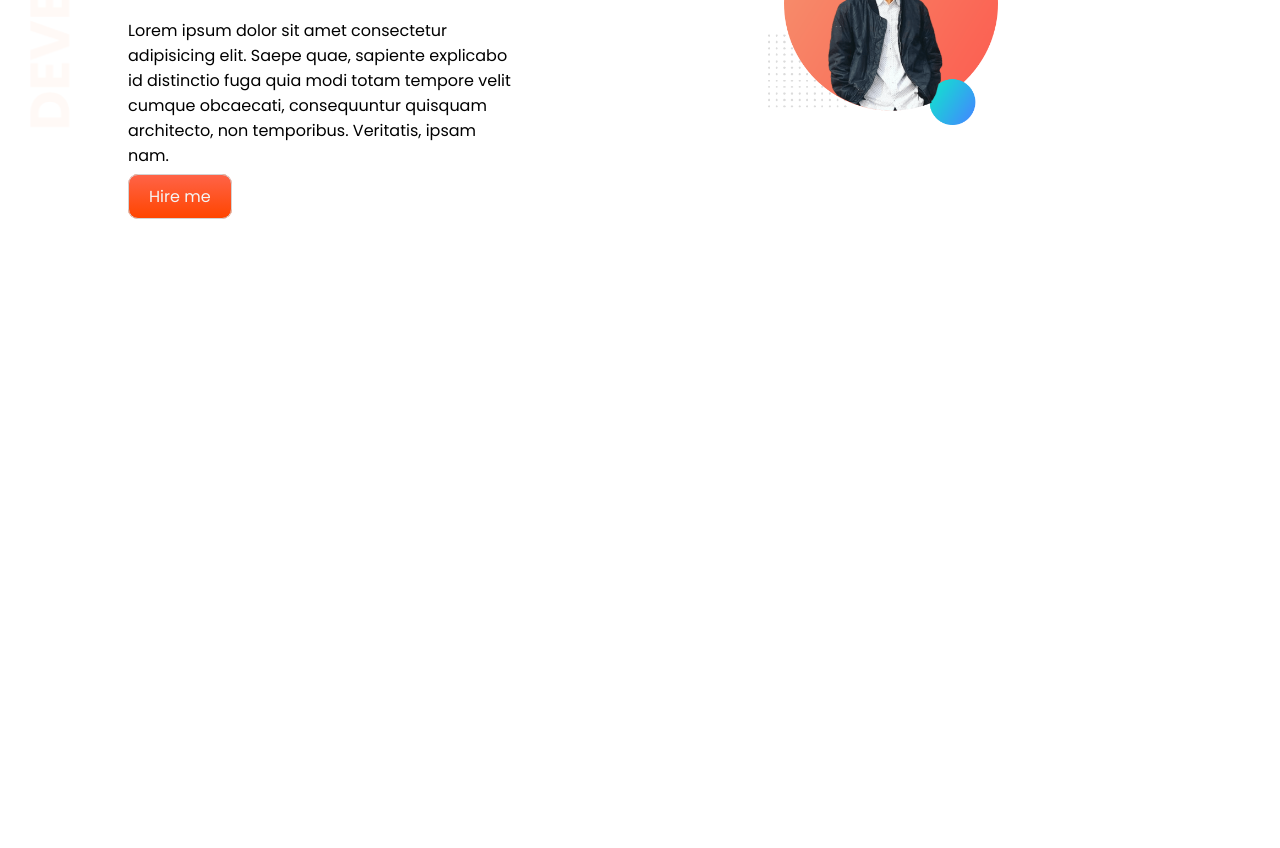
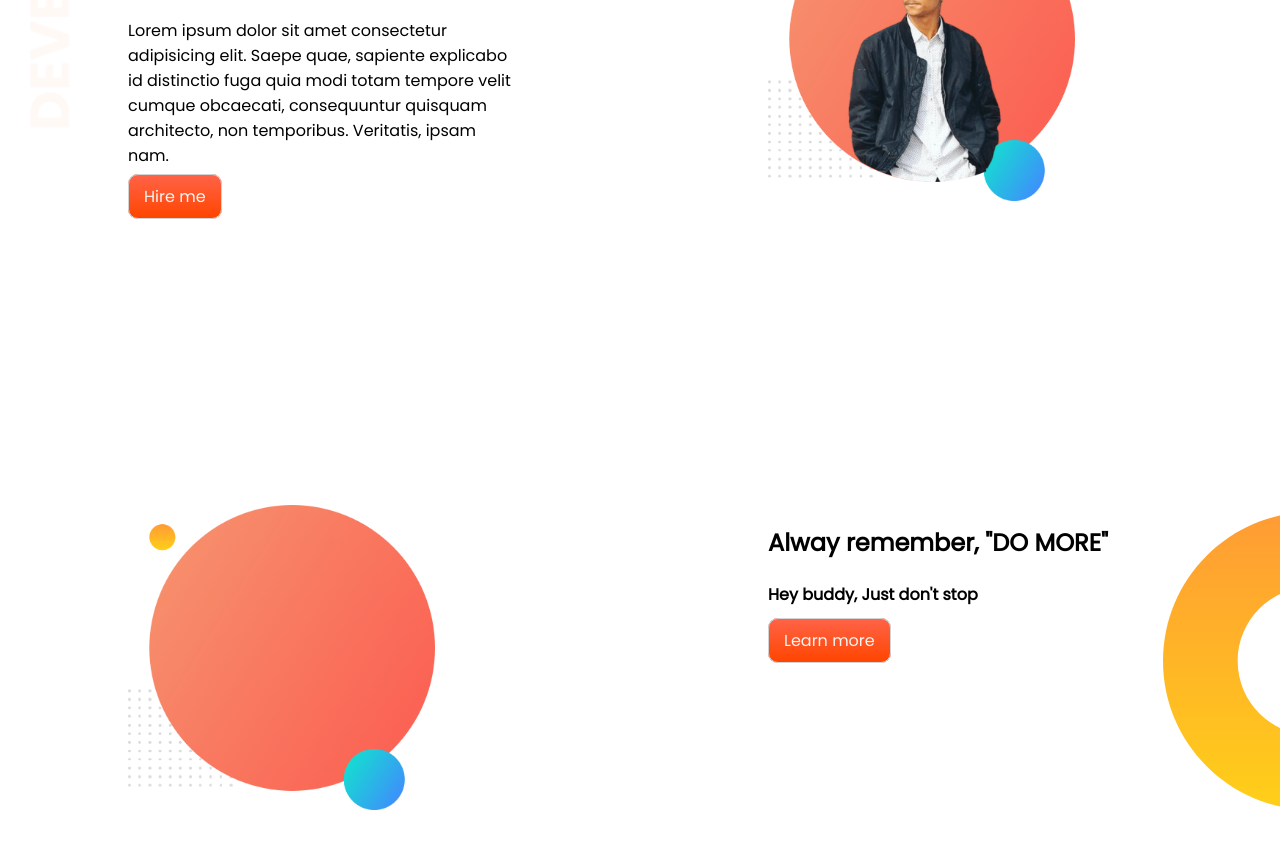
Before and after one commit to ratulinspace/basic_practice_html, a plain HTML site: page index.html in a window 1280 px wide. Shown: the part 232-1080 px from the top of the page. Before the commit the page ends 800 px from the top, so only its background shows below. Drawn offline with Linux system fonts and the light colour scheme.

Commit message:
Dream part created

```diff
--- a/index.html
+++ b/index.html
@@ -29,7 +29,7 @@
                     quia modi totam tempore velit cumque obcaecati, consequuntur quisquam architecto, non temporibus.
                     Veritatis,
                     ipsam nam.</p>
-                <a id="hireMe-btn" href="https://github.com/ratulinspace/">Hire me</a>
+                <a target="_blank" class="orange-btn" href="https://github.com/ratulinspace/">Hire me</a>
             </div>
             <div class="w-half">
                 <img src="images/ratul portfolio with BG.png" alt="">
@@ -37,6 +37,19 @@
 
         </section>
     </header>
+    <main>
+        <!-- DREAM BIG PART -->
+        <section class="dream-big">
+            <div class="w-half">
+                <img src="images/my-bg.png" alt="">
+            </div>
+            <div class="w-half">
+                <h1>Alway remember, "DO MORE"</h1>
+                <h4>Hey buddy, Just don't stop</h4>
+                <a target="_blank" class="orange-btn" href="https://google.com">Learn more</a>
+            </div>
+        </section>
+    </main>
 </body>
 
 </html>
--- a/style.css
+++ b/style.css
@@ -10,6 +10,7 @@ body {
 
 section {
     display: flex;
+    margin-bottom: 40px;
 }
 
 .w-half {
@@ -18,13 +19,13 @@ section {
 }
 
 .w-half img {
-    width: 60%;
+    width: 80%;
 }
 
-#hireMe-btn {
+.orange-btn {
     color: whitesmoke;
     text-decoration: none;
-    padding: 10px 20px;
+    padding: 10px 15px;
     font-weight: 500;
     background-image: linear-gradient(tomato, orangered);
     border: 1px solid lightgray;
@@ -35,3 +36,9 @@ section {
     background-image: url(images/top-banner.png);
     background-repeat: no-repeat;
 }
+
+.dream-big {
+    background-image: url(images/dream-bg.png);
+    background-repeat: no-repeat;
+    background-position: right;
+}
```
Also changed, not shown: images/jhankar.png (deleted).
